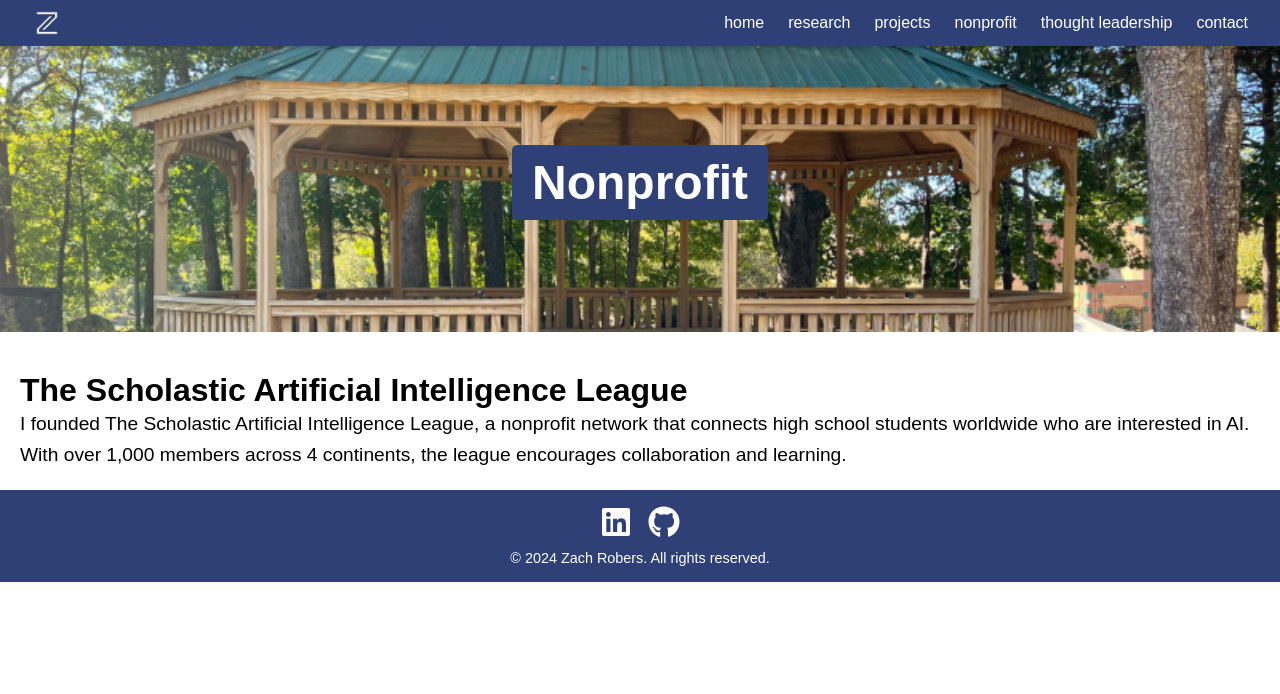
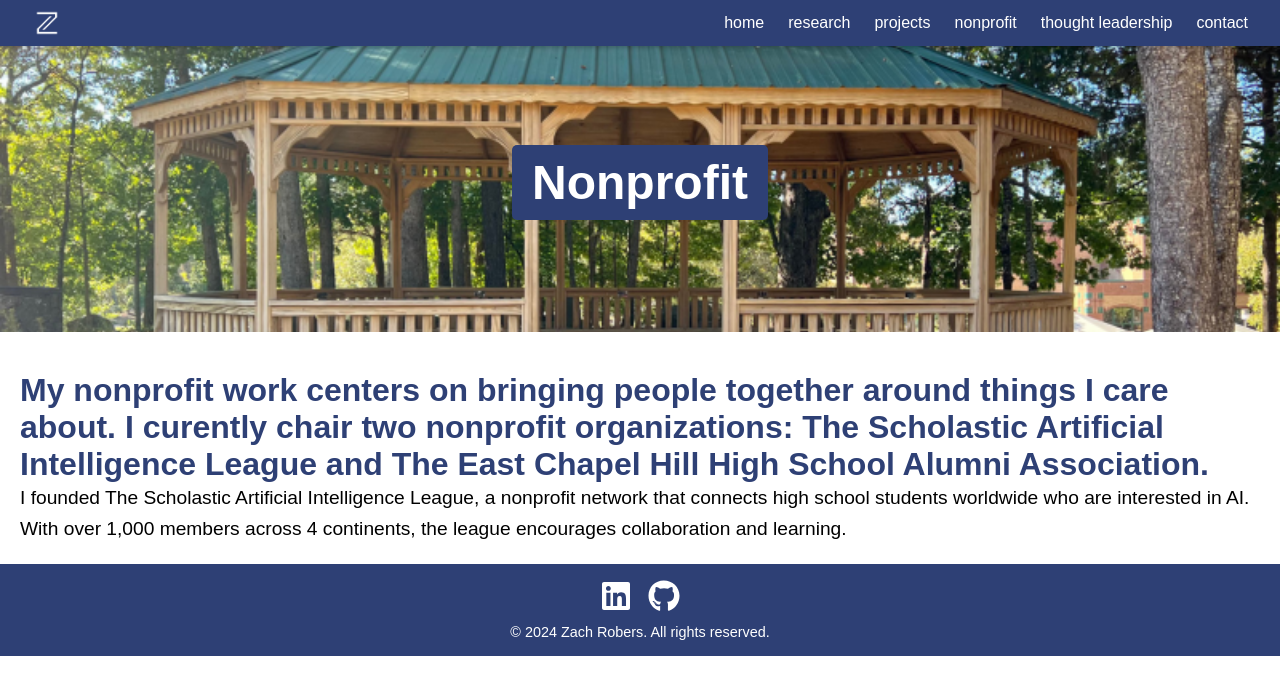
Before and after one commit to zrobers/personal-website, a React (Create React App) app: page /nonprofit in a window 1280 px wide. Shown: the top 694 px of the page. Built offline with nearby package versions, Linux system fonts and the light colour scheme.

Commit message:
nonprofit progress

```diff
--- a/src/components/Nonprofit.js
+++ b/src/components/Nonprofit.js
@@ -7,7 +7,7 @@ const Nonprofit = () => {
         <h1 style={styles.headerText}>Nonprofit</h1>
       </header>
       <div style={styles.content}>
-        <h2 style={styles.title}>The Scholastic Artificial Intelligence League</h2>
+        <h2 style={styles.title}>My nonprofit work centers on bringing people together around things I care about. I curently chair two nonprofit organizations: The Scholastic Artificial Intelligence League and The East Chapel Hill High School Alumni Association.</h2>
         <p style={styles.paragraph}>
           I founded The Scholastic Artificial Intelligence League, a nonprofit network that connects high school students worldwide
           who are interested in AI. With over 1,000 members across 4 continents, the league encourages collaboration and learning.
@@ -42,6 +42,8 @@ const styles = {
   title: {
     marginTop: '20px',
     fontSize: '2rem',
+    color: '#2e4075',
+    justifyContent: 'center',
   },
   paragraph: {
     fontSize: '1.2rem',
```
